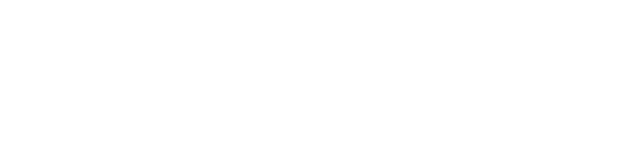
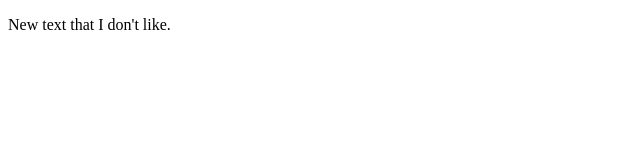
Before and after one commit to iwillmineyou/my-first-project, a plain HTML site: page index.html in a window 1280 px wide. Shown: the whole page, without its empty margins (0-640 px from the left). Drawn offline with Linux system fonts and the light colour scheme.

Commit message:
add: paragrapgh 1

```diff
--- a/index.html
+++ b/index.html
@@ -5,6 +5,7 @@
     <title>My first project.</title>
 </head>
 <body>
+    <p>New text that I don't like.</p>
 
 </body>
 </html>
```
